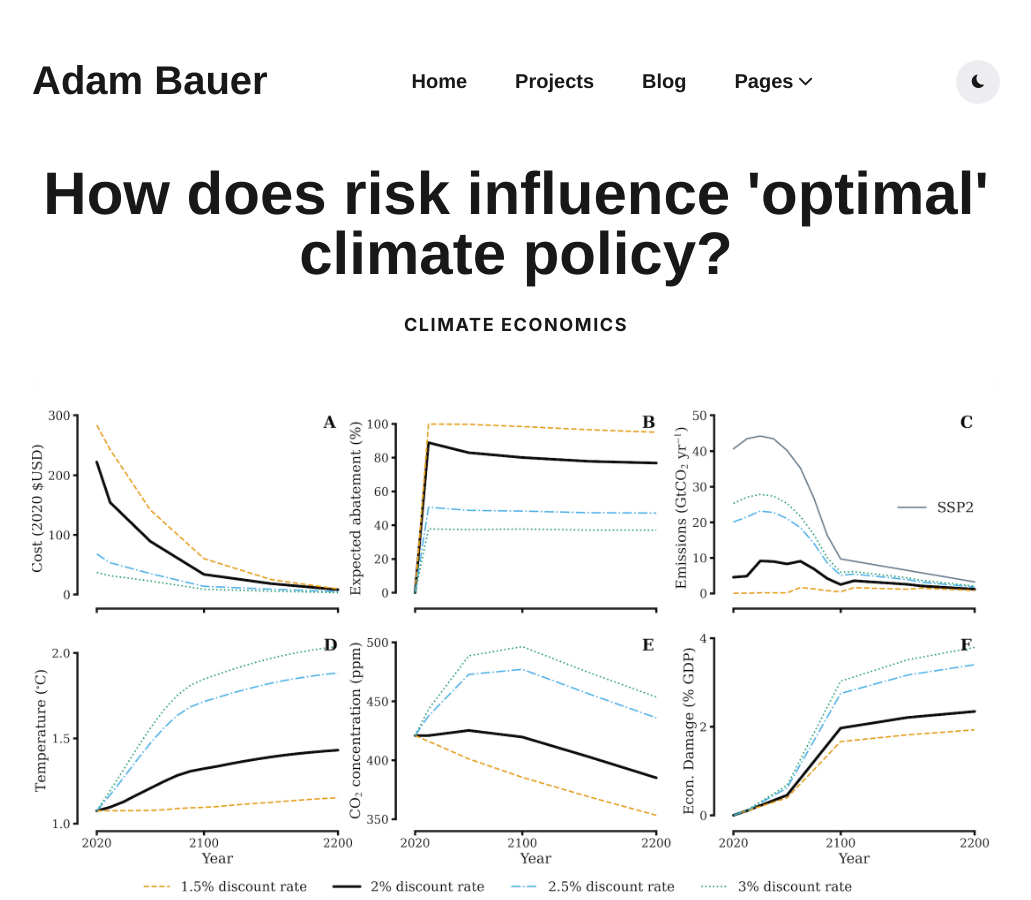
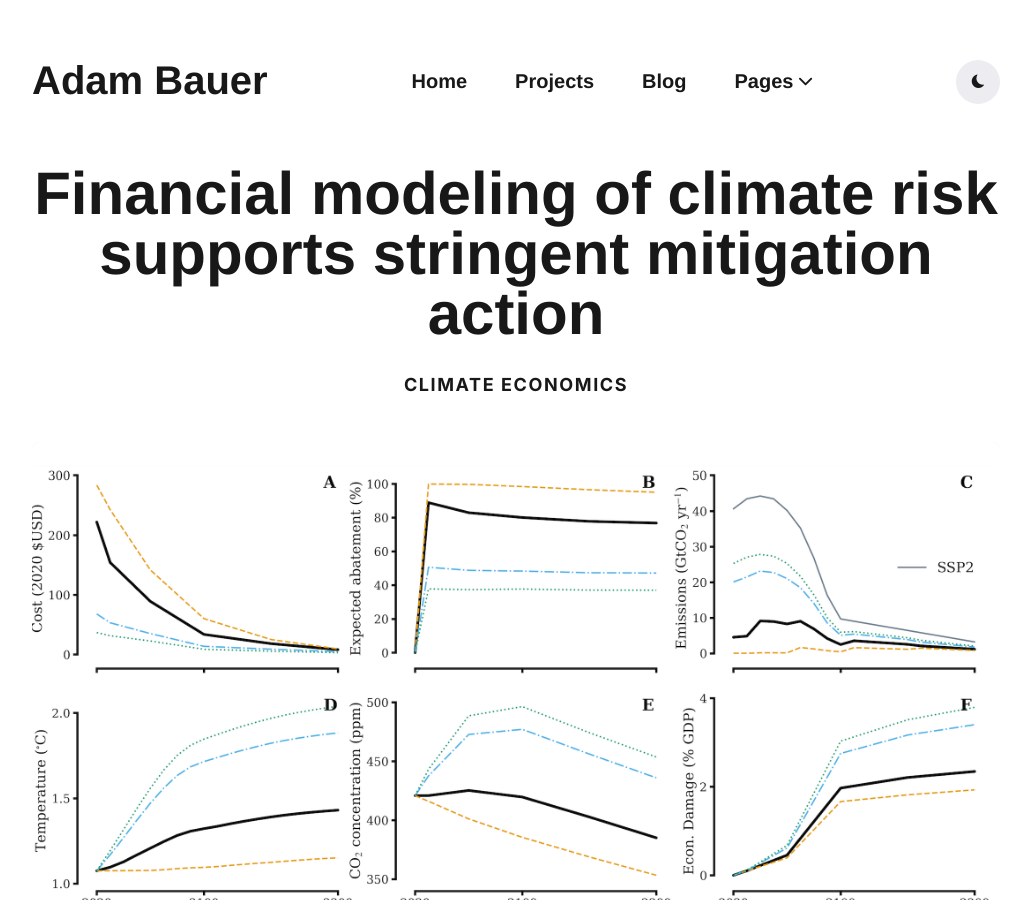
Before and after one commit to adam-bauer-34/adam-bauer-34.github.io, a Jekyll site: the page built from _projects/2022-12-20-risk-cost-of-carbon.md, in a window 1280 px wide and 900 px high. Shown: the whole window, without its empty margins (124-1155 px from the left). Built offline with Jekyll 4.4.1, drawn with Linux system fonts in a browser that asks for light colours; nearby versions of some CDN libraries; some web fonts are replaced.

Commit message:
changed title of risk page

```diff
--- a/_projects/2022-12-20-risk-cost-of-carbon.md
+++ b/_projects/2022-12-20-risk-cost-of-carbon.md
@@ -1,5 +1,5 @@
 ---
-title: How does risk influence 'optimal' climate policy?
+title: Financial modeling of climate risk supports stringent mitigation action
 date: 2022-12-20 08:01:35 +0300
 subtitle: Climate economics
 image: '/images/project-images/11-14-2022-pref-runs.png'
```
